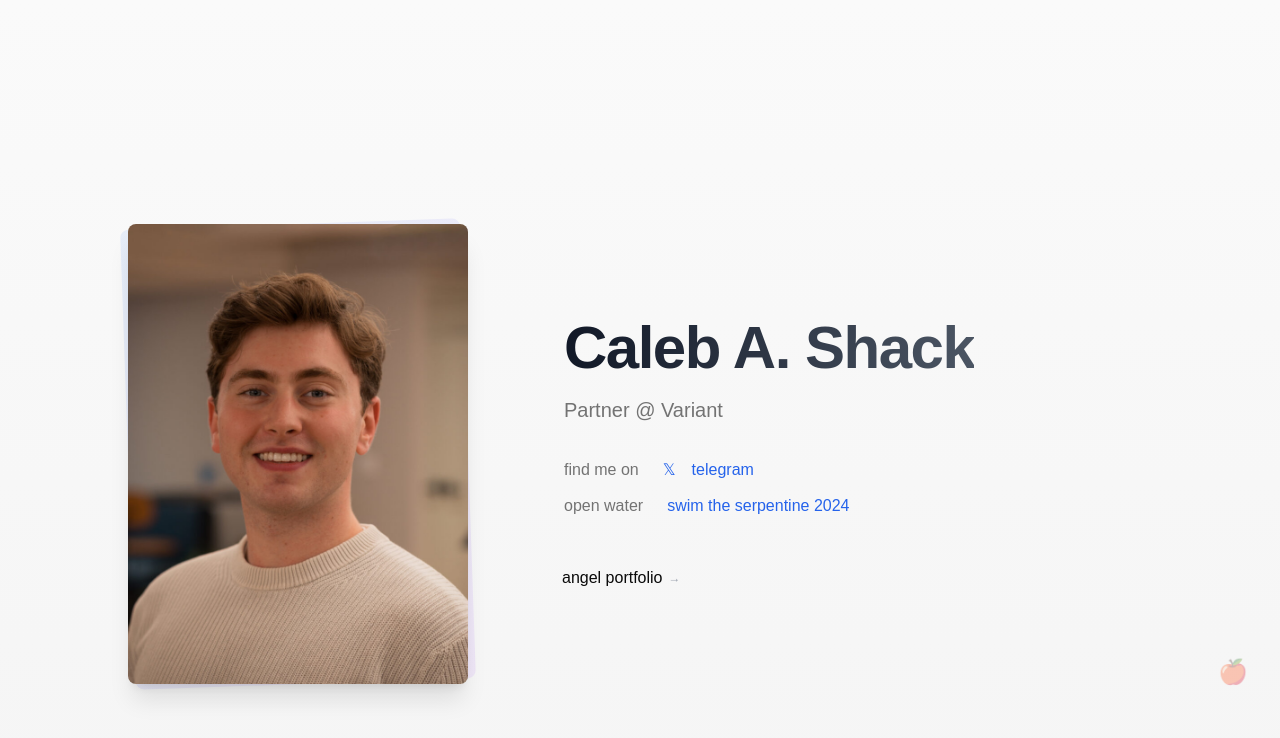
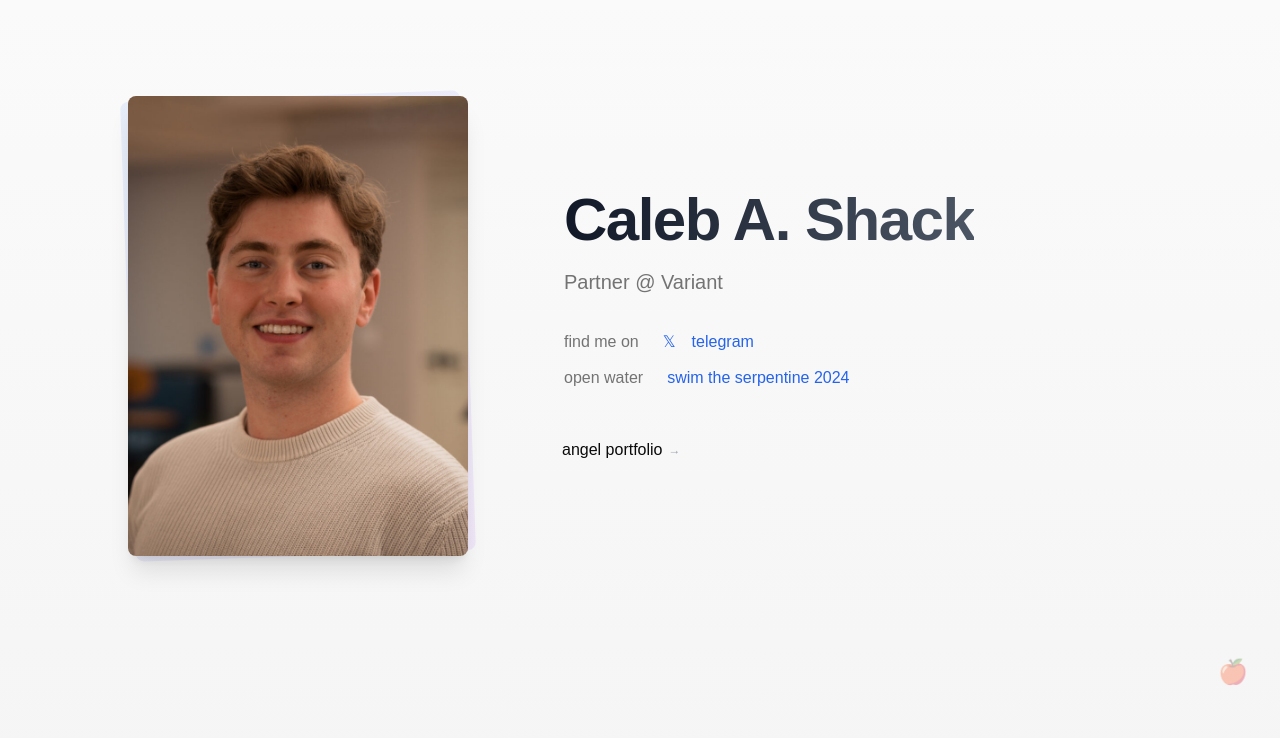
Before and after one commit to 0xShack/personal-website, a Next.js app: page / in a window 1280 px wide. Shown: the top 738 px of the page. Built offline with nearby package versions, Linux system fonts and the light colour scheme.

Commit message:
update space header

```diff
--- a/src/app/page.tsx
+++ b/src/app/page.tsx
@@ -8,7 +8,7 @@
     <main className="min-h-screen p-4 md:p-24 bg-gradient-to-b from-[#FAFAFA] to-[#F5F5F5] dark:from-[#0A0A0A] dark:to-[#111111]">
       <div className="flex flex-col md:flex-row gap-4 max-w-6xl mx-auto">
         {/* Hero Section */}
-        <div className="flex flex-col lg:flex-row gap-12 lg:gap-24 pt-32 px-8">
+        <div className="flex flex-col lg:flex-row gap-12 lg:gap-24 pt-18 px-8">
           {/* Profile Picture Container */}
           <div className="relative w-48 h-64 lg:w-[340px] lg:h-[460px] flex-shrink-0">
             <div className="absolute inset-0 bg-gradient-to-br from-blue-500/10 to-purple-500/10 dark:from-blue-500/20 dark:to-purple-500/20 rounded-lg -rotate-2"></div>
```
